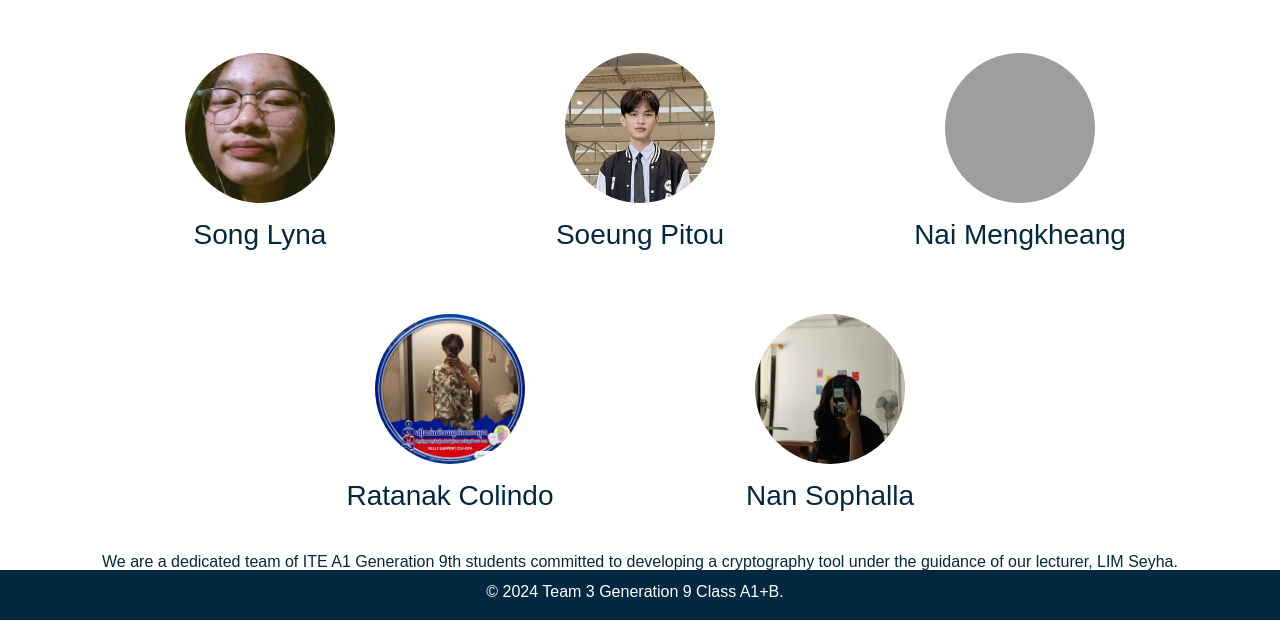
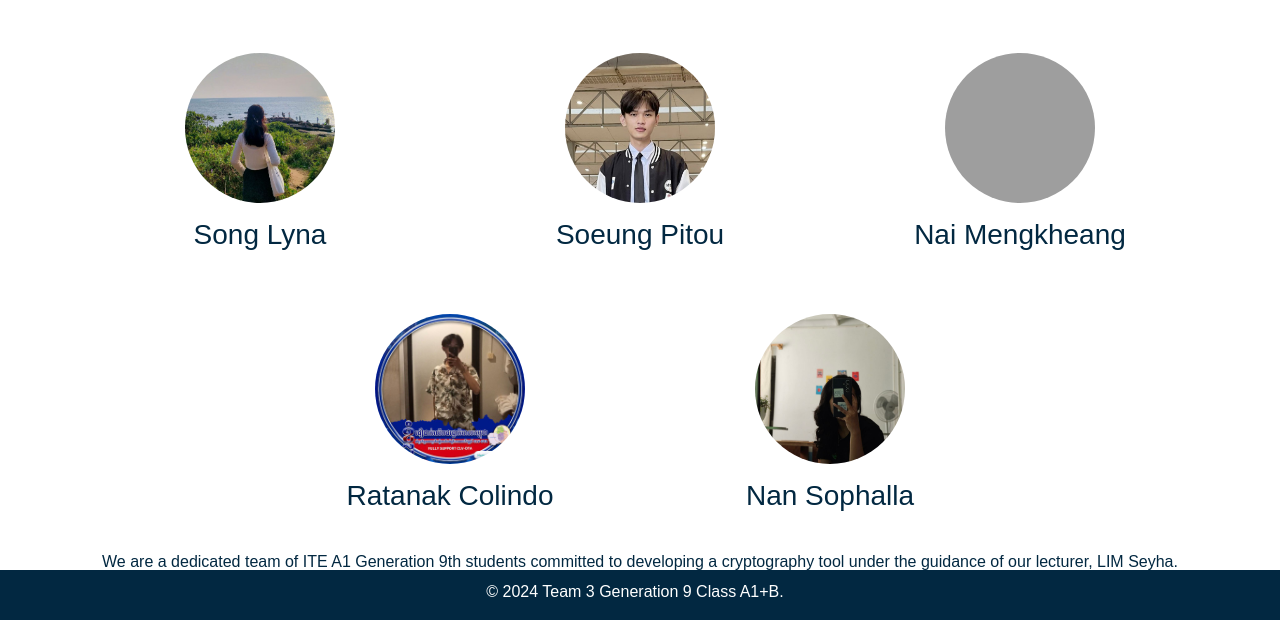
Before and after one commit to kheanggg/Encryption, a plain HTML site: page about.html in a window 1280 px wide. Shown: the part 180-818 px from the top of the page. Drawn offline with nearby package versions, Linux system fonts and the light colour scheme; grey boxes are pictures that could not be loaded; a web font is replaced by a local one.

Commit message:
UPUPTO DATE

```diff
--- a/about.html
+++ b/about.html
@@ -76,7 +76,7 @@
         <div class="row pt-5 justify-content-center">
             <!-- Team Members -->
             <div class="col-md-4 team-member text-center">
-                <img src="./images/lyna1.jpg" alt="Song Lyna" class="img-fluid">
+                <img src="./images/lyna.jpg" alt="Song Lyna" class="img-fluid">
                 <h3>Song Lyna</h3>
             </div>
             <div class="col-md-4 team-member text-center">
```
